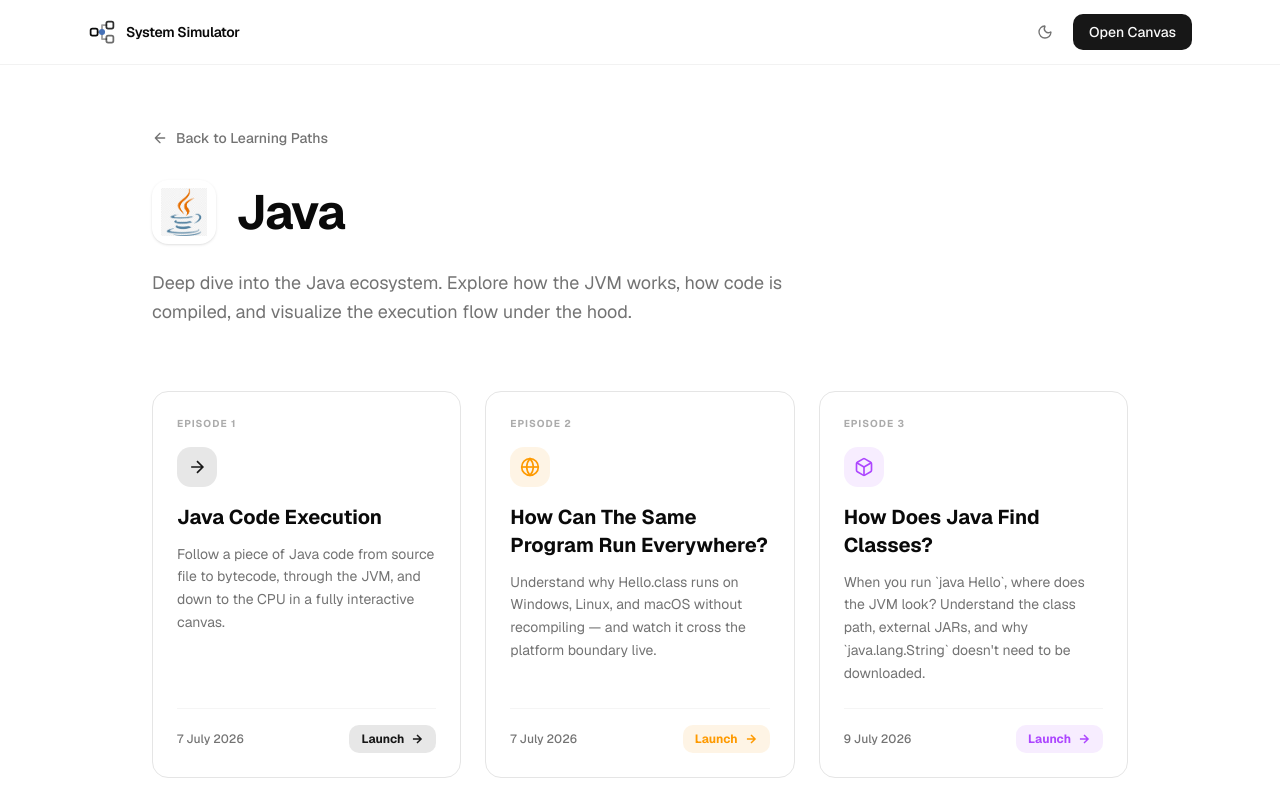
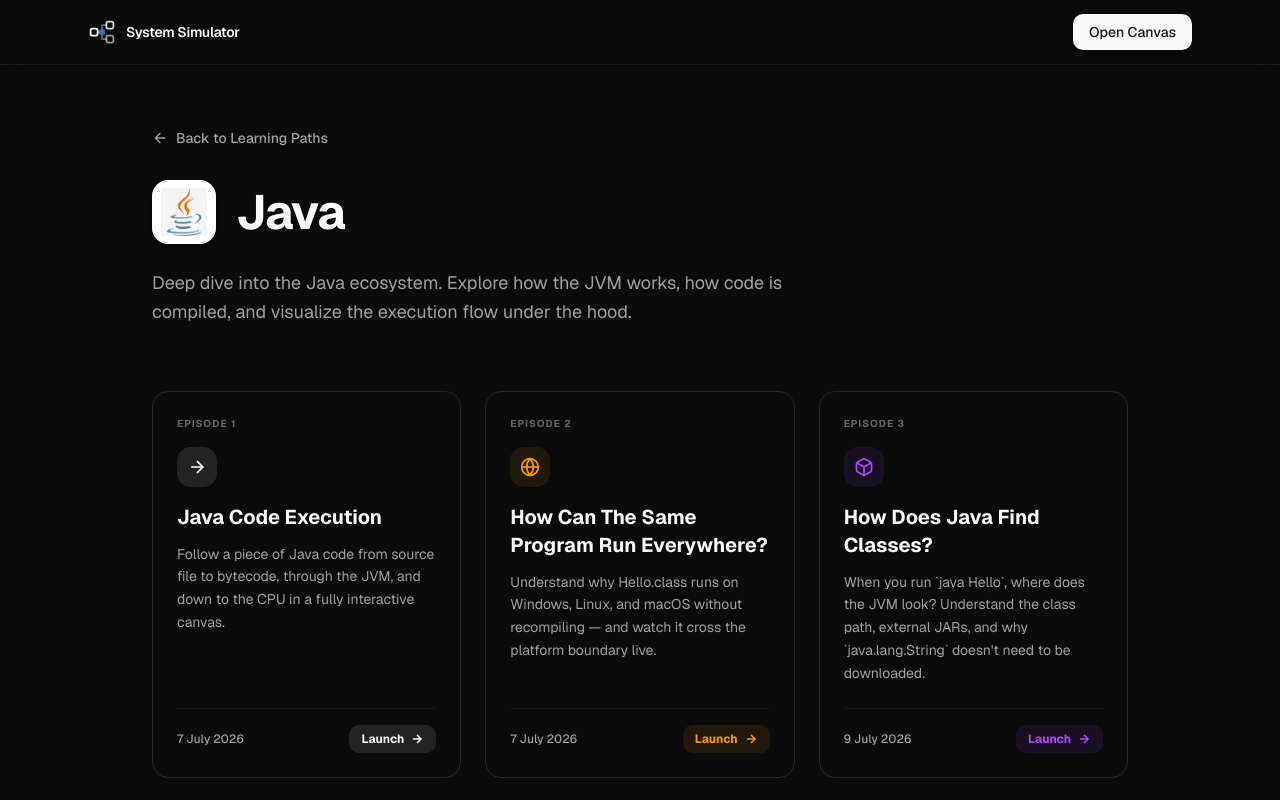
Before and after one commit to TheMikeKaisen/system-design-visualizer, a Next.js app: page /java in a window 1280 px wide. Shown: the top 800 px of the page. Built offline with nearby package versions, Linux system fonts and the light colour scheme.

Commit message:
feat: keep the learning path materials dark mode only.

```diff
--- a/src/components/ThemeProvider.tsx
+++ b/src/components/ThemeProvider.tsx
@@ -2,10 +2,21 @@
 
 import * as React from "react";
 import { ThemeProvider as NextThemesProvider } from "next-themes";
+import { usePathname } from "next/navigation";
 
 export function ThemeProvider({
   children,
   ...props
 }: React.ComponentProps<typeof NextThemesProvider>) {
-  return <NextThemesProvider {...props}>{children}</NextThemesProvider>;
+  const pathname = usePathname();
+
+  const isLearningPath = pathname?.startsWith("/java") ||
+                         pathname?.startsWith("/javascript") ||
+                         pathname?.startsWith("/operating-systems") ||
+                         pathname?.startsWith("/backend") ||
+                         pathname?.startsWith("/frontend");
+
+  const themeProps = isLearningPath ? { ...props, forcedTheme: "dark" } : props;
+
+  return <NextThemesProvider {...themeProps}>{children}</NextThemesProvider>;
 }
--- a/src/components/ThemeToggle.tsx
+++ b/src/components/ThemeToggle.tsx
@@ -3,14 +3,26 @@
 import { useTheme } from "next-themes";
 import { Moon, Sun } from "lucide-react";
 import { useEffect, useState } from "react";
+import { usePathname } from "next/navigation";
 
 export function ThemeToggle() {
   const { resolvedTheme, setTheme } = useTheme();
   const [mounted, setMounted] = useState(false);
+  const pathname = usePathname();
 
   useEffect(() => {
     setMounted(true);
   }, []);
+
+  const isLearningPath = pathname?.startsWith("/java") ||
+                         pathname?.startsWith("/javascript") ||
+                         pathname?.startsWith("/operating-systems") ||
+                         pathname?.startsWith("/backend") ||
+                         pathname?.startsWith("/frontend");
+
+  if (isLearningPath) {
+    return null;
+  }
 
   if (!mounted) {
     return <div className="w-8 h-8 shrink-0" />; // Placeholder
```
